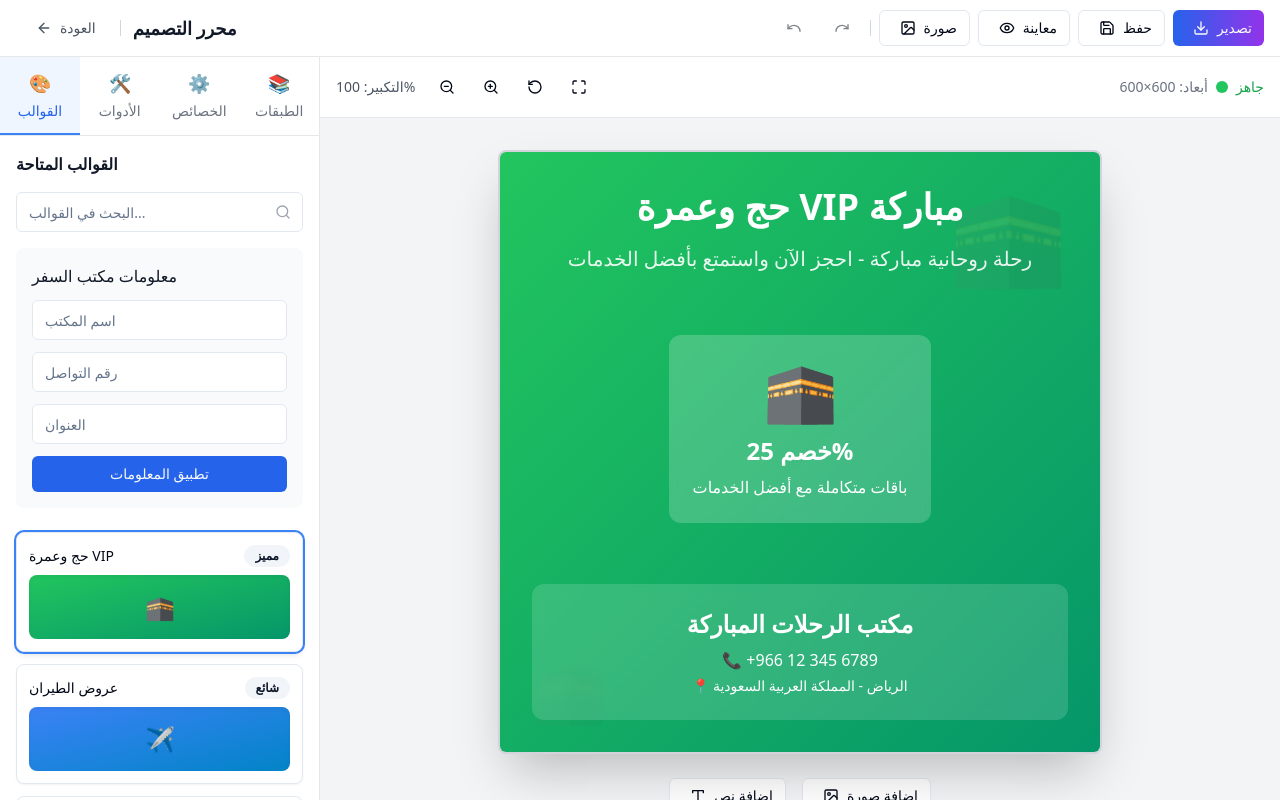
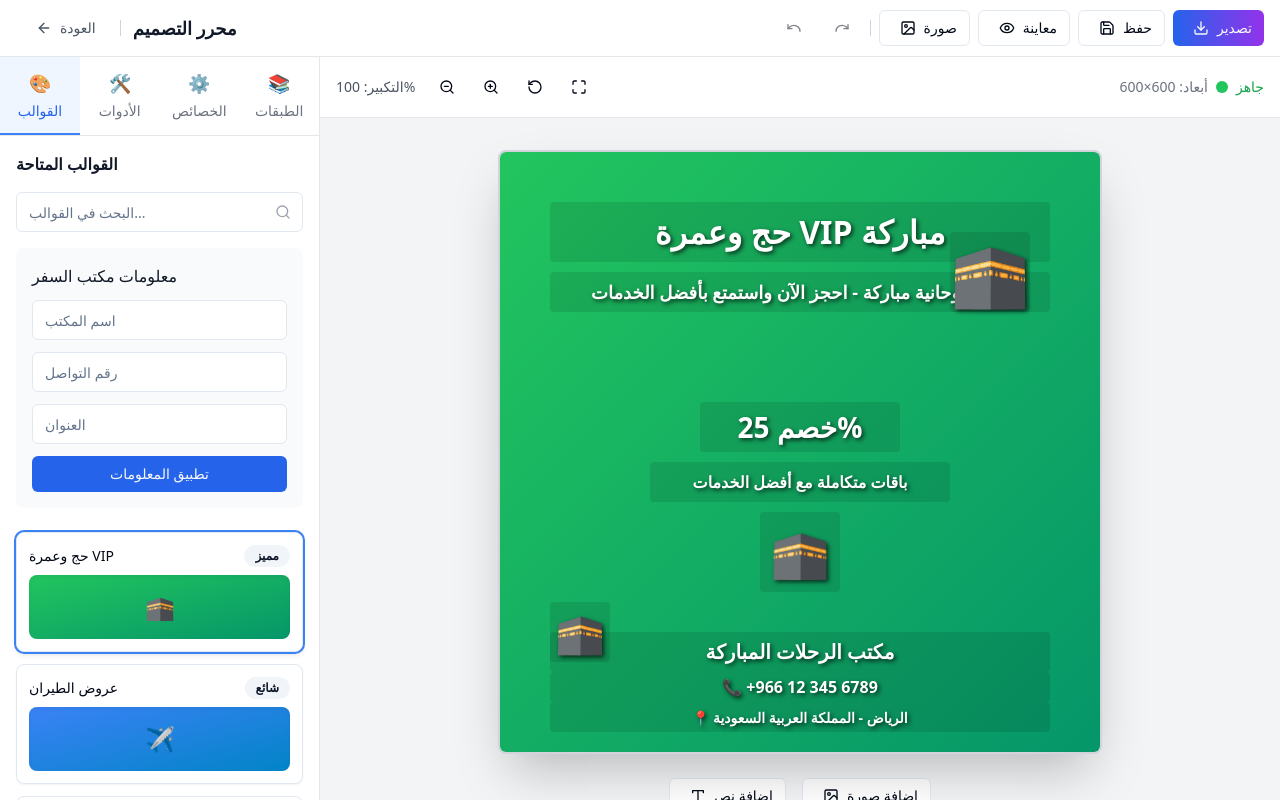
Before and after one commit to JamalQadi/arab-design-studio-95, a React (Vite) app: page /travel-ad-editor in a window 1280 px wide. Shown: the top 800 px of the page. Built offline with nearby package versions, Linux system fonts and the light colour scheme; sample sign-in values are in the browser's storage.

Commit message:
Fix: Allow editing of template text
Enable editing of static text within templates.

```diff
--- a/src/components/editor/DesignCanvas.tsx
+++ b/src/components/editor/DesignCanvas.tsx
@@ -145,6 +145,146 @@ export const DesignCanvas = forwardRef<HTMLDivElement, DesignCanvasProps>(
       }
     };
 
+    const createDefaultTemplateElements = useCallback((template: Template) => {
+      const content = getTemplateContent(template);
+      const icon = getCategoryIcon(template.category);
+
+      const defaultElements: DesignElement[] = [
+        // العنوان الرئيسي
+        {
+          id: `title-${Date.now()}`,
+          type: 'text',
+          content: content.title,
+          x: 50,
+          y: 50,
+          width: 500,
+          height: 60,
+          rotation: 0,
+          fontSize: 32,
+          color: '#ffffff'
+        },
+        // العنوان الفرعي
+        {
+          id: `subtitle-${Date.now() + 1}`,
+          type: 'text',
+          content: content.subtitle,
+          x: 50,
+          y: 120,
+          width: 500,
+          height: 40,
+          rotation: 0,
+          fontSize: 18,
+          color: '#ffffff'
+        },
+        // الأيقونة العلوية
+        {
+          id: `icon-top-${Date.now() + 2}`,
+          type: 'text',
+          content: icon,
+          x: 450,
+          y: 80,
+          width: 80,
+          height: 80,
+          rotation: 0,
+          fontSize: 64,
+          color: '#ffffff'
+        },
+        // النص المركزي
+        {
+          id: `center-text-${Date.now() + 3}`,
+          type: 'text',
+          content: content.centerText,
+          x: 200,
+          y: 250,
+          width: 200,
+          height: 50,
+          rotation: 0,
+          fontSize: 28,
+          color: '#ffffff'
+        },
+        // النص المركزي الفرعي
+        {
+          id: `center-subtext-${Date.now() + 4}`,
+          type: 'text',
+          content: content.centerSubtext,
+          x: 150,
+          y: 310,
+          width: 300,
+          height: 40,
+          rotation: 0,
+          fontSize: 16,
+          color: '#ffffff'
+        },
+        // الأيقونة المركزية
+        {
+          id: `icon-center-${Date.now() + 5}`,
+          type: 'text',
+          content: icon,
+          x: 260,
+          y: 360,
+          width: 80,
+          height: 80,
+          rotation: 0,
+          fontSize: 48,
+          color: '#ffffff'
+        },
+        // اسم المكتب
+        {
+          id: `footer-title-${Date.now() + 6}`,
+          type: 'text',
+          content: content.footerTitle,
+          x: 50,
+          y: 480,
+          width: 500,
+          height: 40,
+          rotation: 0,
+          fontSize: 20,
+          color: '#ffffff'
+        },
+        // رقم التليفون
+        {
+          id: `footer-contact-${Date.now() + 7}`,
+          type: 'text',
+          content: content.footerContact,
+          x: 50,
+          y: 520,
+          width: 500,
+          height: 30,
+          rotation: 0,
+          fontSize: 16,
+          color: '#ffffff'
+        },
+        // العنوان
+        {
+          id: `footer-location-${Date.now() + 8}`,
+          type: 'text',
+          content: content.footerLocation,
+          x: 50,
+          y: 550,
+          width: 500,
+          height: 30,
+          rotation: 0,
+          fontSize: 14,
+          color: '#ffffff'
+        },
+        // الأيقونة السفلية
+        {
+          id: `icon-bottom-${Date.now() + 9}`,
+          type: 'text',
+          content: icon,
+          x: 50,
+          y: 450,
+          width: 60,
+          height: 60,
+          rotation: 0,
+          fontSize: 40,
+          color: '#ffffff'
+        }
+      ];
+
+      return defaultElements;
+    }, []);
+
     const handleCanvasClick = (e: React.MouseEvent) => {
       if (isPreviewMode) return;
 
@@ -255,22 +395,30 @@ export const DesignCanvas = forwardRef<HTMLDivElement, DesignCanvasProps>(
       }
     }, [elements, designData, onDesignChange, selectedTemplate]);
 
-    // تحميل العناصر من البيانات
+    // تحميل العناصر من البيانات أو إنشاء عناصر افتراضية
     useEffect(() => {
-      if (designData?.elements && Array.isArray(designData.elements)) {
+      if (designData?.elements && Array.isArray(designData.elements) && designData.elements.length > 0) {
         console.log('Loading elements from designData:', designData.elements);
         setElements(designData.elements);
+      } else {
+        // إنشاء عناصر افتراضية للقالب
+        const currentTemplate = templates[selectedTemplate] || templates[0];
+        if (currentTemplate) {
+          const defaultElements = createDefaultTemplateElements(currentTemplate);
+          console.log('Creating default template elements:', defaultElements);
+          setElements(defaultElements);
+
+          // تحديث البيانات بالعناصر الافتراضية
+          if (onDesignChange) {
+            onDesignChange({
+              ...designData,
+              elements: defaultElements,
+              template: selectedTemplate
+            });
+          }
+        }
       }
-    }, [designData?.elements]);
-
-    // إعادة تعيين العناصر عند تغيير القالب
-    useEffect(() => {
-      console.log('Template changed to:', selectedTemplate, templates[selectedTemplate]);
-      setElements([]);
-      setSelectedElement(null);
-      setZoom(100);
-      setRotation(0);
-    }, [selectedTemplate]);
+    }, [selectedTemplate, templates, createDefaultTemplateElements]);
 
     // تحميل الصور المرفوعة كعناصر
     useEffect(() => {
@@ -297,9 +445,8 @@ export const DesignCanvas = forwardRef<HTMLDivElement, DesignCanvasProps>(
     }, [designData?.images]);
 
     const currentTemplate = templates[selectedTemplate] || templates[0];
-    const templateContent = getTemplateContent(currentTemplate);
 
-    console.log('Rendering with template:', currentTemplate, 'Content:', templateContent);
+    console.log('Rendering with template:', currentTemplate, 'Elements count:', elements.length);
 
     return (
       <div className="flex-1 flex flex-col">
@@ -350,56 +497,7 @@ export const DesignCanvas = forwardRef<HTMLDivElement, DesignCanvasProps>(
                       touchAction: 'manipulation'
                     }}
                   >
-                    {/* Background Pattern */}
-                    <div className="absolute inset-0 opacity-10 pointer-events-none">
-                      <div className="absolute top-8 right-8 text-8xl">
-                        {getCategoryIcon(currentTemplate?.category)}
-                      </div>
-                      <div className="absolute bottom-8 left-8 text-6xl opacity-50">
-                        {getCategoryIcon(currentTemplate?.category)}
-                      </div>
-                    </div>
-
-                    {/* Template Content */}
-                    <div className="absolute inset-0 flex flex-col justify-between p-8 text-white pointer-events-none">
-                      {/* Header */}
-                      <div className="text-center">
-                        <h1 className="text-4xl font-bold mb-4 leading-tight">
-                          {templateContent.title}
-                        </h1>
-                        <p className="text-xl opacity-90">
-                          {templateContent.subtitle}
-                        </p>
-                      </div>
-
-                      {/* Center Content */}
-                      <div className="text-center">
-                        <div className="bg-white/20 backdrop-blur-sm rounded-xl p-6 inline-block">
-                          <div className="text-6xl mb-4">
-                            {getCategoryIcon(currentTemplate?.category)}
-                          </div>
-                          <h3 className="text-2xl font-bold mb-2">
-                            {templateContent.centerText}
-                          </h3>
-                          <p className="text-base">
-                            {templateContent.centerSubtext}
-                          </p>
-                        </div>
-                      </div>
-
-                      {/* Footer */}
-                      <div className="text-center">
-                        <div className="bg-white/15 backdrop-blur-sm rounded-xl p-6">
-                          <h3 className="text-2xl font-bold mb-2">
-                            {templateContent.footerTitle}
-                          </h3>
-                          <p className="text-base mb-1">{templateContent.footerContact}</p>
-                          <p className="text-sm">{templateContent.footerLocation}</p>
-                        </div>
-                      </div>
-                    </div>
-
-                    {/* Draggable Elements */}
+                    {/* Draggable Elements - جميع النصوص قابلة للتحرير الآن */}
                     {elements.map((element) => (
                       <DraggableElement
                         key={element.id}
```
